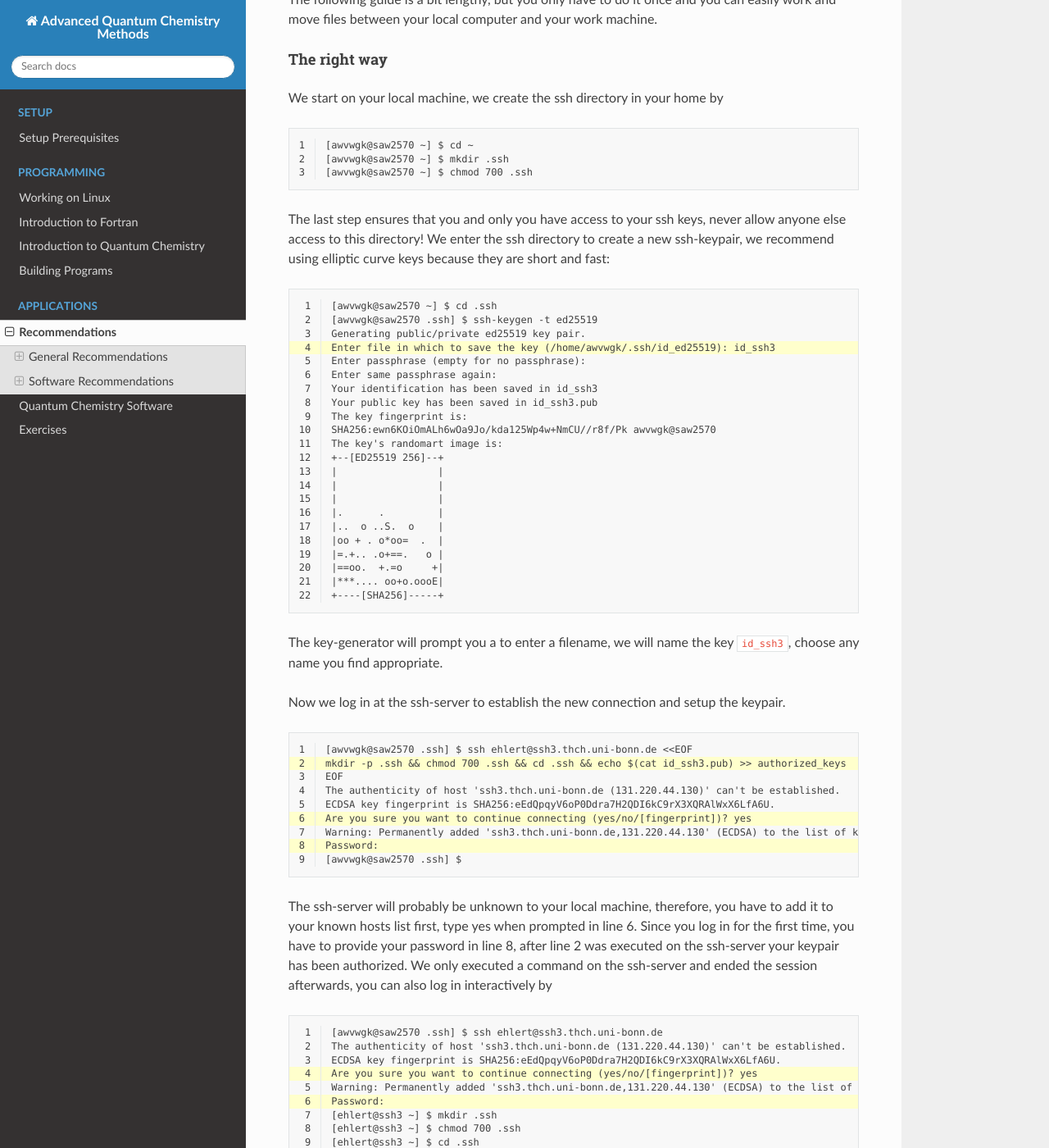
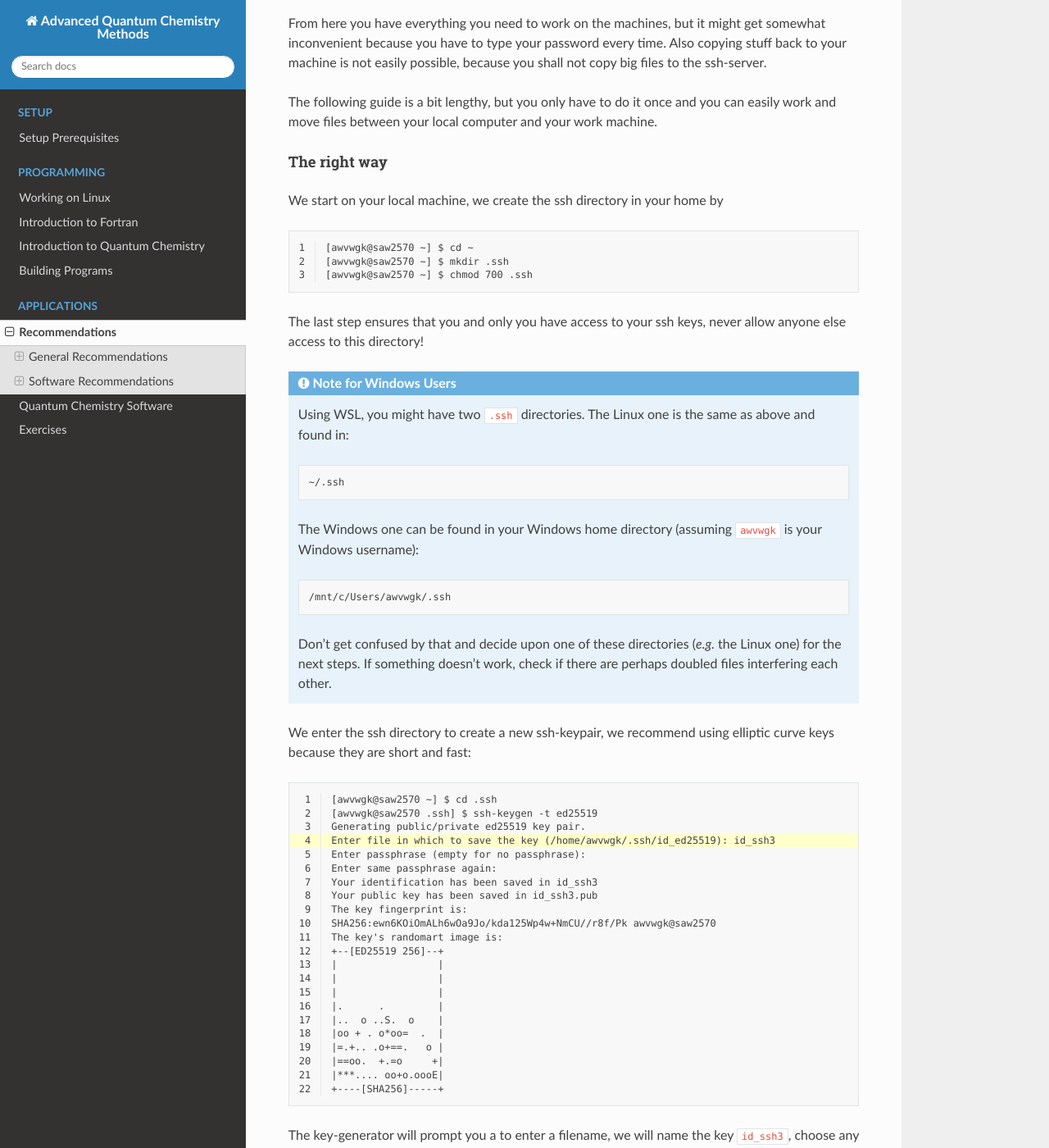
Before and after one commit to grimme-lab/qc2-teaching, a Sphinx documentation site: the page built from doc/recommendations_application-part.rst, in a window 1280 px wide and 1400 px high, scrolled down 2419 px. Shown: the whole window at 82% size. Built offline with Sphinx 7.4.7 and the Read the Docs theme 2.0.0, drawn with Linux system fonts in a browser that asks for light colours; some of the changed text lies outside the part shown.

Commit message:
added 3 notes to the ssh connection for Windows users and WSL

```diff
--- a/doc/recommendations_application-part.rst
+++ b/doc/recommendations_application-part.rst
@@ -60,6 +60,10 @@
 
    PS1='[\u@\h \W]\$ '
 
+.. admonition:: Note for Windows Users
+
+   Don't worry if you are using WSL under Windows. You can do all the following steps as described.
+   Just find the notes when things behave a bit special.
 
 The easy way
 ^^^^^^^^^^^^
@@ -114,6 +118,24 @@
    [awvwgk@saw2570 ~] $ chmod 700 .ssh
 
 The last step ensures that you and only you have access to your ssh keys, never allow anyone else access to this directory!
+
+.. admonition:: Note for Windows Users
+
+   Using WSL, you might have two ``.ssh`` directories. The Linux one is the same as above and found in:
+
+   .. code-block:: none
+
+      ~/.ssh
+
+   The Windows one can be found in your Windows home directory (assuming ``awvwgk`` is your Windows username):
+
+   .. code-block:: none
+
+      /mnt/c/Users/awvwgk/.ssh
+
+   Don't get confused by that and decide upon one of these directories (*e.g.* the Linux one) for the next steps.
+   If something doesn't work, check if there are perhaps doubled files interfering each other.
+
 We enter the ssh directory to create a new ssh-keypair, we recommend using elliptic curve keys because they are short and fast:
 
 .. code-block:: none
@@ -223,8 +245,28 @@
 
    [awvwgk@saw2570 ~] $ ssh -L 12345:c00:22 ehlert@ssh3.thch.uni-bonn.de cat -
 
-Your done with this terminal, the port 22 of ``c00`` is now forwarded to your local 12345 port.
+You're done with this terminal, the port 22 of ``c00`` is now forwarded to your local 12345 port.
 Choose any number you like, but try to not use one of the crucial ports from your system (22 and 80 happen to be bad ideas).
+
+.. admonition:: Note for Windows Users
+
+   To make this work via WSL, you have to add the address of ``c00`` in the file in ``/etc/hosts``.
+   Changes to this file won't last long as it is overwritten from the Windows hosts file.
+   You can find the file in your Windows directory:
+
+   .. code-block:: none
+
+      /mnt/c/Windows/System32/drivers/etc/hosts
+
+   Open this file with some text editor as administrator and add the following line *e.g.*
+   at the end (replace ``c00`` by your computer):
+
+   .. code-block:: none
+
+      127.0.0.1     c00
+
+   After closing and opening the terminal again, the file ``/etc/hosts`` should now also contain
+   this line and you can open the above mentioned ssh tunnel.
 
 Now we generate another keypair (always use a new keypair for each connection) and register the connection like before:
 
```
